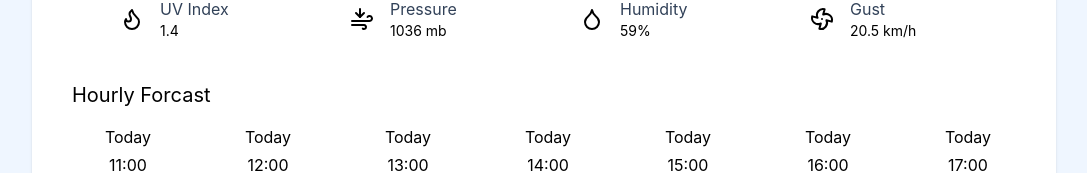
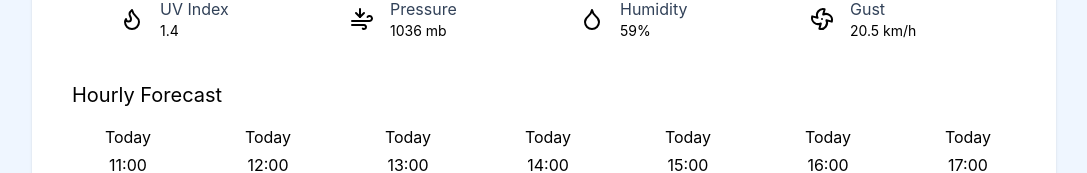
Before and after one commit to JustinShawAcademy/front-end, a React (Vite) app in the folder projects/000-weather-app/: page / in a window 1280 px wide. Shown: the part 377-550 px from the top of the page, without its empty margins (96-1183 px from the left). Built offline with nearby package versions, Linux system fonts and the light colour scheme.

Commit message:
refactor: Correct typo

```diff
--- a/projects/000-weather-app/src/components/HourlyStats/HourlyStatsGrid.jsx
+++ b/projects/000-weather-app/src/components/HourlyStats/HourlyStatsGrid.jsx
@@ -99,7 +99,7 @@ const forecast = [
 const HourlyStatsGrid = () => {
     return (
         <section className="flex flex-col gap-2 pt-6">
-            <h2 className="pl-2 text-xl capitalize">hourly forcast</h2>
+            <h2 className="pl-2 text-xl capitalize">hourly forecast</h2>
             <div className="max-w-full min-w-0 overflow-x-auto">
                 <div className="flex flex-nowrap gap-3">
                     {forecast.map((hour) => (
```
